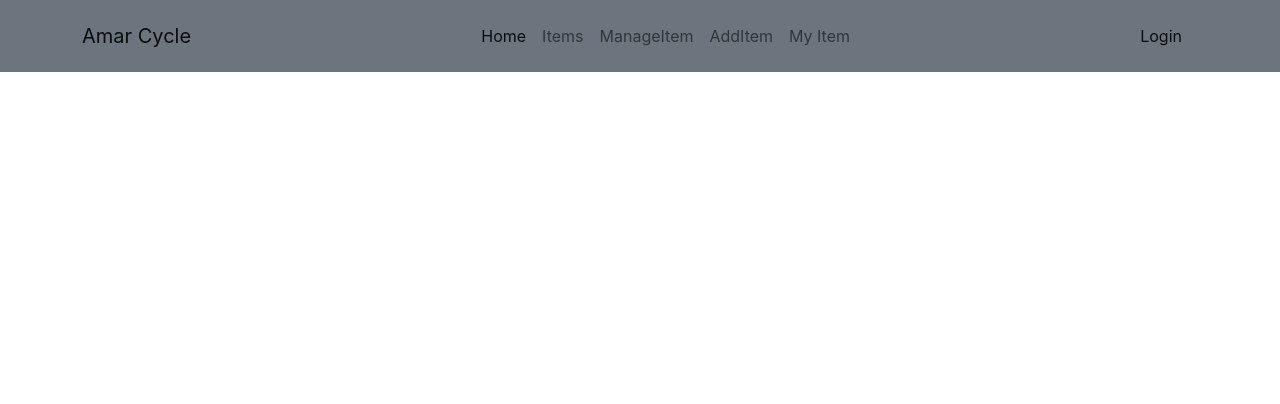
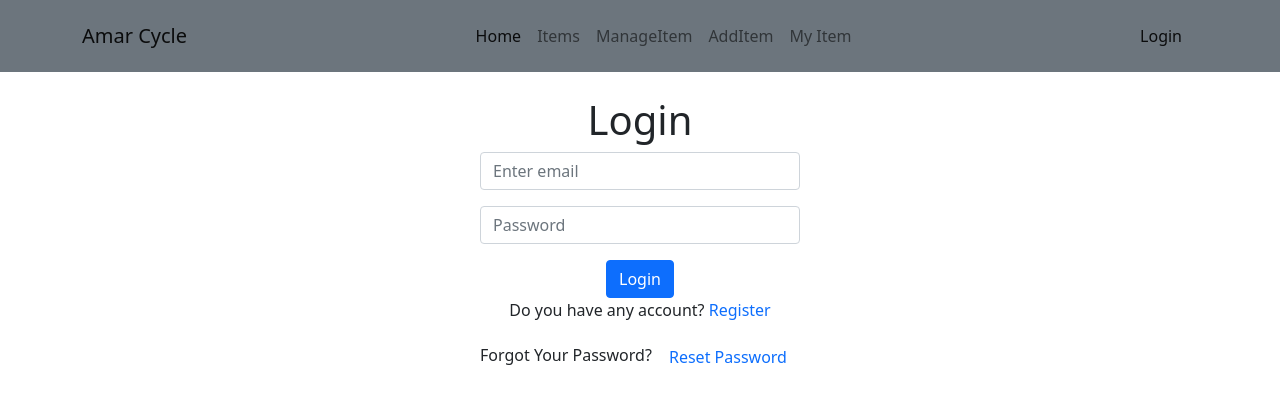
Before and after one commit to hosenmeraj/amar-cycle-warehouse-management, a React (Create React App) app: page /login in a window 1280 px wide. Shown: the top 404 px of the page. Built offline with nearby package versions, Linux system fonts and the light colour scheme.

Commit message:
register section add

```diff
--- a/package.json
+++ b/package.json
@@ -6,10 +6,15 @@
     "@testing-library/jest-dom": "^5.16.2",
     "@testing-library/react": "^12.1.4",
     "@testing-library/user-event": "^13.5.0",
+    "bootstrap": "^5.1.3",
+    "firebase": "^9.7.0",
     "react": "^17.0.2",
+    "react-bootstrap": "^2.3.1",
     "react-dom": "^17.0.2",
+    "react-firebase-hooks": "^5.0.3",
     "react-router-dom": "^6.3.0",
     "react-scripts": "5.0.0",
+    "react-toastify": "^9.0.0",
     "web-vitals": "^2.1.4"
   },
   "scripts": {
--- a/src/App.js
+++ b/src/App.js
@@ -1,8 +1,14 @@
 import logo from './logo.svg';
 import './App.css';
+import 'bootstrap/dist/css/bootstrap.min.css';
 import Header from './components/Home/Header/Header';
 import { Route, Routes } from 'react-router-dom';
 import Home from './components/Home/Home/Home';
+import Items from './components/Pages/Items/Items';
+import NotFound from './components/Shared/NotFound/NotFound';
+import Footer from './components/Shared/Footer/Footer';
+import Login from './components/Login/Login/Login';
+import Register from './components/Login/Register/Register';
 
 function App() {
   return (
@@ -11,8 +17,12 @@ function App() {
       <Routes>
         <Route path='/' element={<Home></Home>}></Route>
         <Route path='/home' element={<Home></Home>}></Route>
-        <Route path='/items' element={<Home></Home>}></Route>
+        <Route path='/items' element={<Items></Items>}></Route>
+        <Route path='/login' element={<Login></Login>}></Route>
+        <Route path='/register' element={<Register></Register>}></Route>
+        <Route path='*' element={<NotFound></NotFound>}></Route>
       </Routes>
+      {/* <Footer></Footer> */}
     </div>
   );
 }
--- a/src/components/Home/Header/Header.js
+++ b/src/components/Home/Header/Header.js
@@ -4,7 +4,7 @@ import { Link } from 'react-router-dom';
 const Header = () => {
     return (
         <div>
-            <nav className="navbar navbar-expand-lg navbar-light bg-secondary">
+            <nav className="navbar navbar-expand-lg navbar-light bg-secondary sticky-top" >
                 <div className="container">
                     <Link className="navbar-brand" to="/">Amar Cycle</Link>
                     <button className="navbar-toggler" type="button" data-bs-toggle="collapse" data-bs-target="#navbarText" aria-controls="navbarText" aria-expanded="false" aria-label="Toggle navigation">
--- /dev/null
+++ b/src/components/Home/Home/Home.css
@@ -0,0 +1,5 @@
+.banner-image img {
+    height: 100vh;
+    width: 100%;
+
+}
--- a/src/components/Home/Home/Home.js
+++ b/src/components/Home/Home/Home.js
@@ -1,9 +1,13 @@
 import React from 'react';
+import banner from "../../../images/banner.jpg"
+import "./Home.css"
 
 const Home = () => {
     return (
-        <div>
-            <h1>Welcome To home</h1>
+        <div className=''>
+            <div className='banner-image'>
+                <img src={banner} alt="" />
+            </div>
         </div>
     );
 };
--- /dev/null
+++ b/src/components/Login/Login/Login.js
@@ -0,0 +1,26 @@
+import React from 'react';
+import { Button, Form } from 'react-bootstrap';
+import { Link } from 'react-router-dom';
+
+const Login = () => {
+    return (
+        <div className='w-25 mx-auto py-4'>
+            <h1>Login</h1>
+            <Form>
+                <Form.Group className="mb-3" controlId="formBasicEmail">
+                    <Form.Control type="email" placeholder="Enter email" />
+                </Form.Group>
+                <Form.Group className="mb-3" controlId="formBasicPassword">
+                    <Form.Control type="password" placeholder="Password" />
+                </Form.Group>
+                <Button variant="primary" type="submit">
+                    Login
+                </Button>
+                <p>Do you have any account? <Link to='/register' className='text-decoration-none'>Register</Link> </p>
+                <p>Forgot Your Password? <button className='btn btn-link text-decoration-none text-primary'>Reset Password</button></p>
+            </Form>
+        </div>
+    );
+};
+
+export default Login;
--- /dev/null
+++ b/src/components/Login/Register/Register.css
@@ -0,0 +1,3 @@
+.error-message {
+    color: red;
+}
--- /dev/null
+++ b/src/components/Login/Register/Register.js
@@ -0,0 +1,117 @@
+
+import React, { useEffect, useState } from 'react';
+import { Button, Form, ToastContainer } from 'react-bootstrap';
+import { Link, useLocation, useNavigate } from 'react-router-dom';
+import './Register.css'
+import { useCreateUserWithEmailAndPassword } from 'react-firebase-hooks/auth';
+import auth from '../../../firebase.init';
+import { toast } from 'react-toastify';
+
+const Register = () => {
+    const [
+        createUserWithEmailAndPassword,
+        user,
+        loading,
+        hookError,
+    ] = useCreateUserWithEmailAndPassword(auth);
+    const [userInfo, setUserInfo] = useState({
+        email: "",
+        password: "",
+        confrimPassword: "",
+    })
+    const [errors, setErrors] = useState({
+        email: "",
+        password: "",
+        genaral: "",
+    })
+
+    const handleEmail = event => {
+        const emailRegex = /\S+@\S+\.\S+/;
+        const validEmail = emailRegex.test(event.target.value)
+        if (validEmail) {
+            setUserInfo({ ...userInfo, email: event.target.value })
+            setErrors({ ...errors, email: '' })
+        }
+        else {
+            setErrors({ ...errors, email: "Invalid email" })
+            setUserInfo({ ...userInfo, email: '' })
+        }
+    }
+    const handlePassword = event => {
+        const passworRegex = /.{6,}/
+        const validPassword = passworRegex.test(event.target.value)
+        if (validPassword) {
+            setUserInfo({ ...userInfo, password: event.target.value })
+            setErrors({ ...errors, password: "" })
+        }
+        else {
+            setErrors({ ...errors, password: "Minimum eight characters, one letter and one number" })
+            setUserInfo({ ...userInfo, password: "" })
+        }
+    }
+    const handleConfrimPassword = event => {
+        if (event.target.value === userInfo.password) {
+            setUserInfo({ ...userInfo, confrimPassword: event.target.value })
+            setErrors({ ...errors, password: "" })
+        }
+        else {
+            setErrors({ ...errors, password: "Password do not Match" })
+            setUserInfo({ ...userInfo, confrimPassword: "" })
+        }
+    }
+    const handleRegister = event => {
+        event.preventDefault()
+        const email = userInfo.email
+        const password = userInfo.password
+        createUserWithEmailAndPassword(email, password)
+    }
+    const navigate = useNavigate()
+    const location = useLocation()
+    const from = location.state?.from?.pathname || "/";
+    useEffect(() => {
+        if (user) {
+            navigate(from)
+        }
+    }, [user])
+    useEffect(() => {
+        const error = hookError
+        if (error) {
+            switch (error?.code) {
+                case "auth/Invaild-email":
+                    toast('Invalid email Provided')
+                    break;
+                case "auth/Invaild-password":
+                    toast('Wrong password Provided')
+                    break;
+                default:
+                    toast('something went wrong')
+            }
+        }
+    }, [hookError])
+    return (
+        <div className='w-25 mx-auto py-4 register'>
+            <h1>Register</h1>
+            <Form onSubmit={handleRegister}>
+                <Form.Group className="mb-3" controlId="formBasicEmail">
+                    <Form.Control type="email" placeholder="Enter email" onChange={handleEmail} required />
+                    {errors.email && <p className='error-message'>{errors.email}</p>}
+                </Form.Group>
+                <Form.Group className="mb-3" controlId="formBasicPassword">
+                    <Form.Control type="password" placeholder="Password" onChange={handlePassword} required />
+                    {errors.password && <p className='error-message'>{errors.password}</p>}
+                </Form.Group>
+                <Form.Group className="mb-3" controlId="formBasicPassword">
+                    <Form.Control type="password" placeholder="Confrim-Password" onChange={handleConfrimPassword} required />
+                    {errors.confrimPassword && <p className='error-message'>{errors.confrimPassword}</p>}
+                </Form.Group>
+                <Button variant="primary" type="submit">
+                    Register
+                </Button>
+                <p>Already have an account? <Link to="/login" className='text-decoration-none'>Login</Link></p>
+            </Form>
+            <ToastContainer></ToastContainer>
+        </div>
+    );
+};
+
+export default Register;
--- /dev/null
+++ b/src/components/Pages/Items/Items.js
@@ -0,0 +1,11 @@
+import React from 'react';
+
+const Items = () => {
+    return (
+        <div>
+            <h1>This is Item Page</h1>
+        </div>
+    );
+};
+
+export default Items;
--- /dev/null
+++ b/src/components/Shared/Footer/Footer.js
@@ -0,0 +1,11 @@
+import React from 'react';
+
+const Footer = () => {
+    return (
+        <div className='bg-primary py-3'>
+            <h1 className='text-center'>copyWright Meraj hosen</h1>
+        </div>
+    );
+};
+
+export default Footer;
--- /dev/null
+++ b/src/components/Shared/NotFound/NotFound.js
@@ -0,0 +1,12 @@
+import React from 'react';
+
+const NotFound = () => {
+    return (
+        <div>
+            <h1 className='text-danger fw-bold fs-1'>Page Not Found</h1>
+            <h1 className='text-danger fw-bold fs-1'>404</h1>
+        </div>
+    );
+};
+
+export default NotFound;
--- /dev/null
+++ b/src/firebase.init.js
@@ -0,0 +1,20 @@
+// Import the functions you need from the SDKs you need
+import { initializeApp } from "firebase/app";
+import { getAuth } from "firebase/auth"
+// TODO: Add SDKs for Firebase products that you want to use
+// https://firebase.google.com/docs/web/setup#available-libraries
+
+// Your web app's Firebase configuration
+const firebaseConfig = {
+    apiKey: "AIzaSyBttqetAQu6_Cl5Z7VuZCz119A60aBOaGw",
+    authDomain: "amar-cycle-firebase-auth.firebaseapp.com",
+    projectId: "amar-cycle-firebase-auth",
+    storageBucket: "amar-cycle-firebase-auth.appspot.com",
+    messagingSenderId: "528625108893",
+    appId: "1:528625108893:web:634437ae49e65030589174"
+};
+
+// Initialize Firebase
+const app = initializeApp(firebaseConfig);
+const auth = getAuth(app)
+export default auth;
```
Also changed, not shown: src/images/banner.jpg (added), 1 other file (tests, documents, lock files or other folders).
